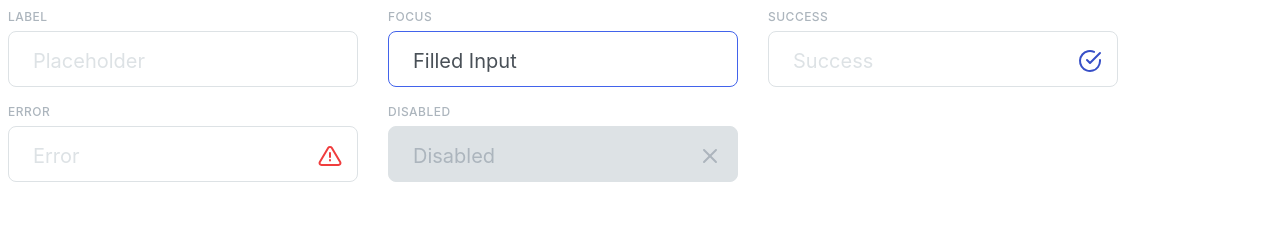
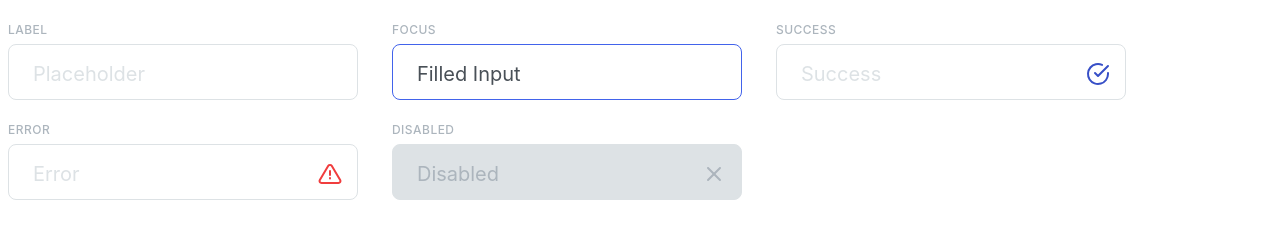
Before and after one commit to js-tasks-ru/htmlcss-20240913_ildarado12, a website: page 07-lection5/04-input/index.html in a window 1280 px wide. Drawn offline with Linux system fonts and the light colour scheme; a web font is replaced by a local one.

Commit message:
ДЗ - Лекция 5 - Поле ввода, исправления

```diff
--- a/07-lection5/04-input/index.html
+++ b/07-lection5/04-input/index.html
@@ -6,7 +6,6 @@
         <link rel="stylesheet" href="./input.css">
     </head>
     <body>
-        <form class="inputSet">
         <label class="input">
             <h5 class="input__title">Label</h5>
             <div class="input__wrapper">
@@ -102,6 +101,5 @@
                 </svg>
             </div>
         </label>
-        </form>
     </body>
 </html>
--- a/07-lection5/04-input/input.css
+++ b/07-lection5/04-input/input.css
@@ -1,12 +1,10 @@
-.inputSet {
-    display: flex;
-    flex-wrap: wrap;
-    gap: 16px 30px;
+.input {
+    display: inline-block;
+    padding: 8px 30px 8px 0;
 }
 
 .input__title {
-    margin: 0;
-    margin-bottom: 5px;
+    margin: 5px 0;
     font-family: Inter;
     font-size: 12px;
     font-weight: 500;
```
Lines whose indentation alone changed are shown as unchanged.
